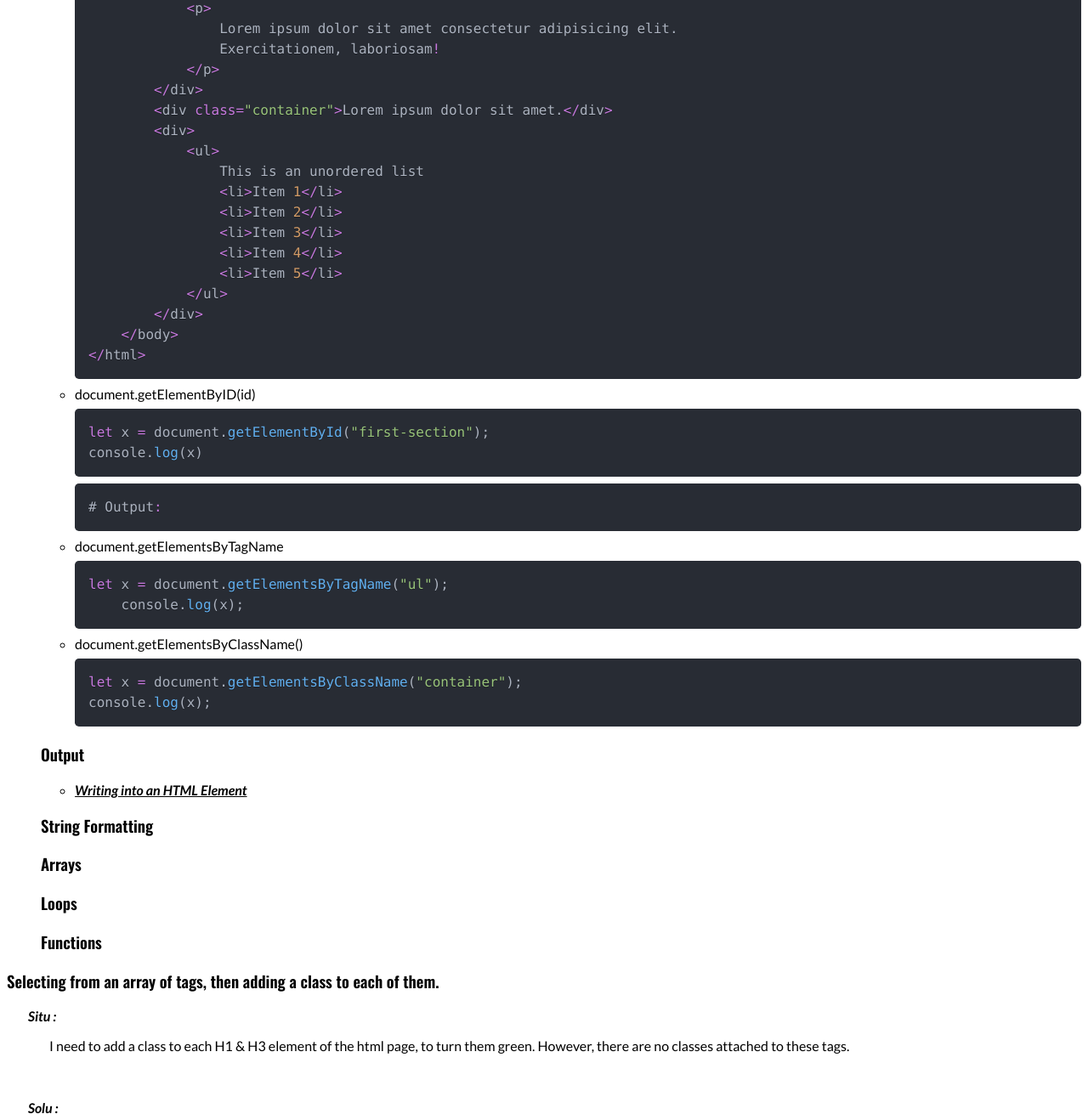
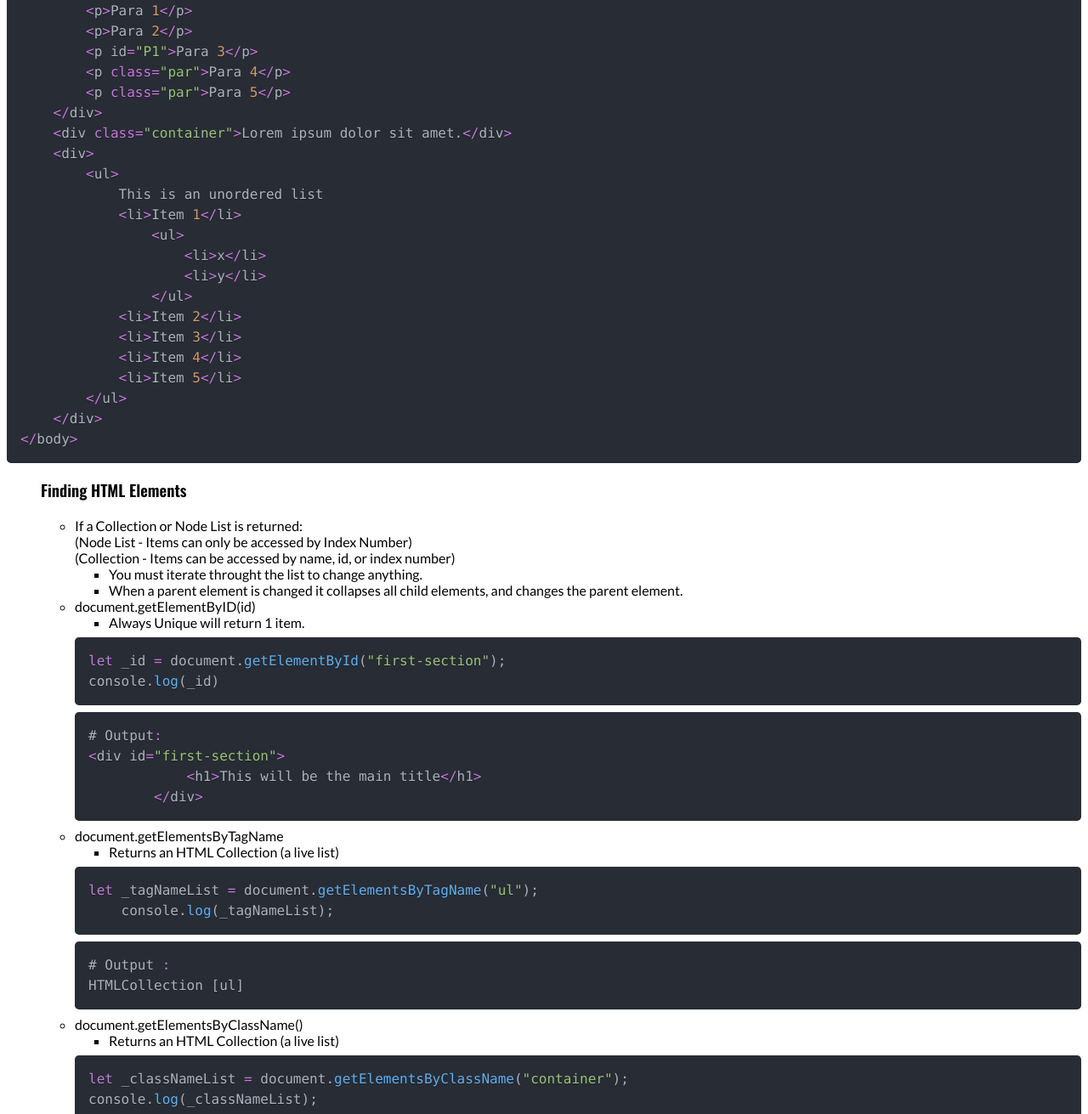
Before and after one commit to nzscode/Snippets-Javascript, a plain HTML site: page index.html in a window 1280 px wide. Shown: the part 906-2217 px from the top of the page at 85% size. Drawn offline with nearby package versions, Linux system fonts and the light colour scheme.

Commit message:
Update index.html

```diff
--- a/index.html
+++ b/index.html
@@ -38,47 +38,106 @@ comment
 */</code></pre>
             </ul>
             <h2>DOM</h2>
-            <ul>
-                <h3>Finding HTML Elements</h3>
-                <ul>
             Sample HTML Code
             <pre>
 <code>&lt;body&gt;
     &lt;div id="first-section"&gt;
-            &lt;h1>This will be the main title&lt;/h1&gt;
+        &lt;h1&gt;This will be the Main title&lt;/h1&gt;
+        &lt;p&gt;uuuuu&lt;/p&gt;
     &lt;/div&gt;
     &lt;div class="container"&gt;
-            &lt;p&gt;
-                Lorem ipsum dolor sit amet consectetur adipisicing elit.
-                Exercitationem, laboriosam!
-            &lt;/p&gt;
+        A Container Class
+        &lt;p&gt;Para 1&lt;/p&gt;
+        &lt;p&gt;Para 2&lt;/p&gt;
+        &lt;p id="P1"&gt;Para 3&lt;/p>
+        &lt;p class="par"&gt;Para 4&lt;/p&gt;
+        &lt;p class="par"&gt;Para 5&lt;/p&gt;
     &lt;/div&gt;
-        &lt;div class="container">Lorem ipsum dolor sit amet.&lt;/div&gt;
+    &lt;div class="container"&gt;Lorem ipsum dolor sit amet.&lt;/div&gt;
     &lt;div&gt;
         &lt;ul&gt;
             This is an unordered list
-                &lt;li>Item 1&lt;/li&gt;
-                &lt;li>Item 2&lt;/li&gt;
-                &lt;li>Item 3&lt;/li&gt;
-                &lt;li>Item 4&lt;/li&gt;
-                &lt;li>Item 5&lt;/li&gt;
+            &lt;li&gt;Item 1&lt;/li&gt;
+                &lt;ul&gt;
+                    &lt;li&gt;x&lt;/li&gt;
+                    &lt;li&gt;y&lt;/li&gt;
+                &lt;/ul&gt;
+            &lt;li&gt;Item 2&lt;/li&gt;
+            &lt;li&gt;Item 3&lt;/li&gt;
+            &lt;li&gt;Item 4&lt;/li&gt;
+            &lt;li&gt;Item 5&lt;/li&gt;
         &lt;/ul&gt;
     &lt;/div&gt;
-    &lt;/body&gt;
-&lt;/html&gt;</code></pre>
+&lt;/body&gt;</code></pre>
+            <ul>
+                <h3>Finding HTML Elements</h3>
+                <ul>
+                    <li>
+                        If a Collection or Node List is returned:
+                        <br />(Node List - Items can only be accessed by Index
+                        Number) <br />(Collection - Items can be accessed by
+                        name, id, or index number)
+                        <ul>
+                            <li>
+                                You must iterate throught the list to change
+                                anything.
+                            </li>
+                            <li>
+                                When a parent element is changed it collapses
+                                all child elements, and changes the parent
+                                element.
+                            </li>
+                        </ul>
+                    </li>
+                </ul>
+                <ul>
                     <li>document.getElementByID(id)</li>
-                    <pre><code>let x = document.getElementById("first-section");
-console.log(x)</code></pre>
+                    <ul>
+                        <li>Always Unique will return 1 item.</li>
+                    </ul>
+                    <pre><code>let _id = document.getElementById("first-section");
+console.log(_id)</code></pre>
                     <pre><code class="output"># Output:
-</code></pre>
+&lt;div id="first-section"&gt;
+            &lt;h1&gt;This will be the main title&lt;/h1&gt;
+        &lt;/div&gt;</code></pre>
                     <li>document.getElementsByTagName</li>
+                    <ul>
+                        <li>Returns an HTML Collection (a live list)</li>
+                    </ul>
                     <pre>
-<code>let x = document.getElementsByTagName("ul");
-    console.log(x);</code></pre>
+<code>let _tagNameList = document.getElementsByTagName("ul");
+    console.log(_tagNameList);</code></pre>
+                    <pre><code class="output"># Output :
+HTMLCollection [ul]</code></pre>
                     <li>document.getElementsByClassName()</li>
+                    <ul>
+                        <li>Returns an HTML Collection (a live list)</li>
+                    </ul>
                     <pre>
-<code>let x = document.getElementsByClassName("container");
-console.log(x);</code></pre>
+<code>let _classNameList = document.getElementsByClassName("container");
+console.log(_classNameList);</code></pre>
+                    <pre><code class="output"># Output:
+HTMLCollection(2) [div.container, div.container]</code></pre>
+                </ul>
+                <h3>Changing HTML Elements</h3>
+                <ul>
+                    <li>element.innerHTML = new html content</li>
+                    <pre>
+<code>let _id = document.getElementById("first-section");
+_id.innerHTML = "Hello";
+
+let _tagNameList = document.getElementsByTagName("p");
+for (let i = 0; i &lt; _tagNameList.length; i++) {
+    let e = _tagNameList[i];
+    e.innerHTML = "Hola";
+}
+
+let _classList = document.getElementsByClassName("container");
+for (let i = 0; i &lt; _classList.length; i++) {
+    let e = _classList[i];
+    e.innerHTML = "Hi";
+}</code></pre>
                 </ul>
 
                 <h3>Output</h3>
```
Lines whose indentation alone changed are shown as unchanged.
